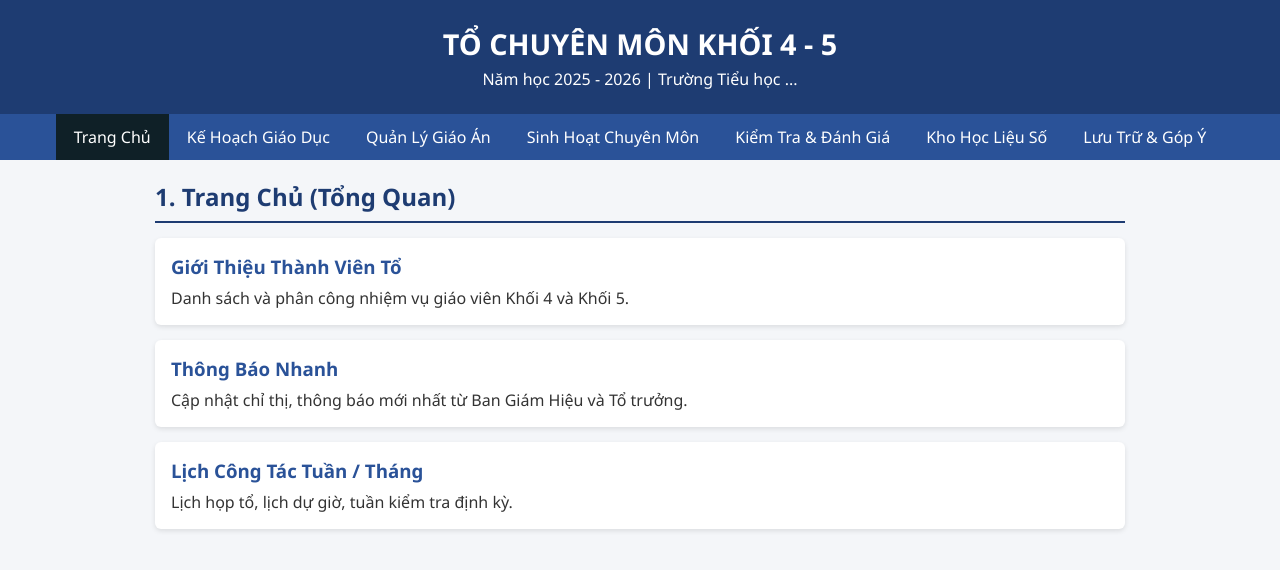
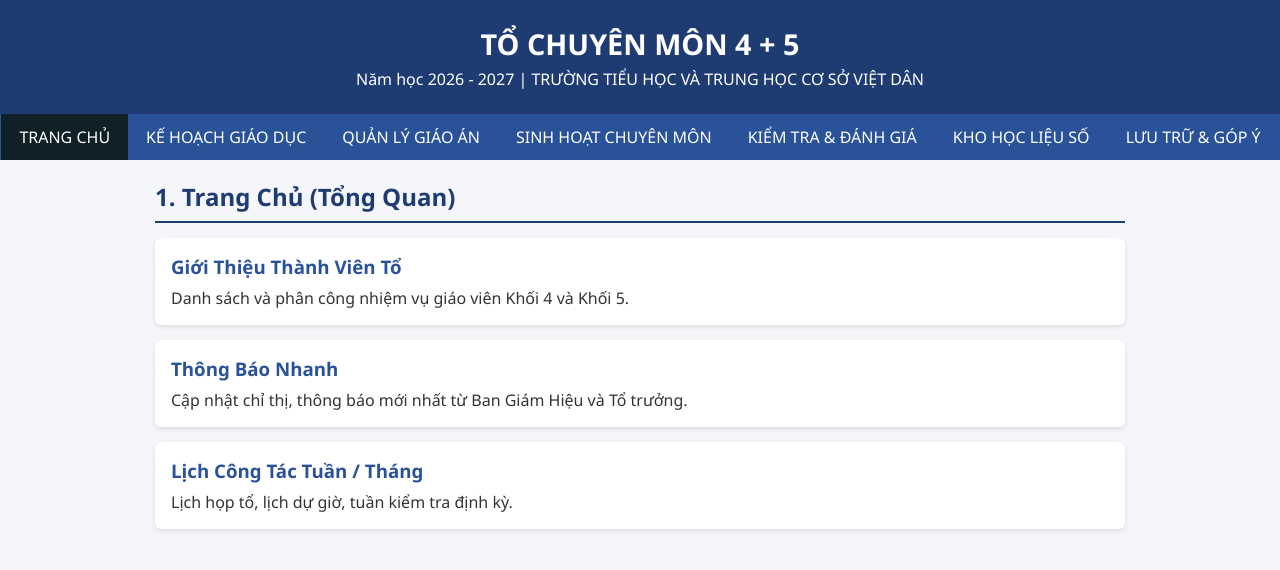
Before and after one commit to leqyn/web, a plain HTML site: page index.html in a window 1280 px wide. Drawn offline with Linux system fonts and the light colour scheme.

Commit message:
Update header and navigation text to uppercase

```diff
--- a/index.html
+++ b/index.html
@@ -3,26 +3,26 @@
 <head>
   <meta charset="UTF-8">
   <meta name="viewport" content="width=device-width, initial-scale=1.0">
-  <title>Tổ Chuyên Môn Khối 4 - 5</title>
+  <title>TỔ CHUYÊN MÔN 4 - 5</title>
   <link rel="stylesheet" href="style.css">
 </head>
 <body>
 
   <!-- Banner & Header -->
   <header>
-    <h1>TỔ CHUYÊN MÔN KHỐI 4 - 5</h1>
-    <p>Năm học 2025 - 2026 | Trường Tiểu học ...</p>
+    <h1>TỔ CHUYÊN MÔN 4 + 5</h1>
+    <p>Năm học 2026 - 2027 | TRƯỜNG TIỂU HỌC VÀ TRUNG HỌC CƠ SỞ VIỆT DÂN </p>
   </header>
 
   <!-- Navigation Menu -->
   <nav>
-    <a href="#trang-chu" class="nav-link active" onclick="showSection('trang-chu')">Trang Chủ</a>
-    <a href="#ke-hoach" class="nav-link" onclick="showSection('ke-hoach')">Kế Hoạch Giáo Dục</a>
-    <a href="#giao-an" class="nav-link" onclick="showSection('giao-an')">Quản Lý Giáo Án</a>
-    <a href="#sinh-hoat" class="nav-link" onclick="showSection('sinh-hoat')">Sinh Hoạt Chuyên Môn</a>
-    <a href="#danh-gia" class="nav-link" onclick="showSection('danh-gia')">Kiểm Tra & Đánh Giá</a>
-    <a href="#hoc-lieu" class="nav-link" onclick="showSection('hoc-lieu')">Kho Học Liệu Số</a>
-    <a href="#gop-y" class="nav-link" onclick="showSection('gop-y')">Lưu Trữ & Góp Ý</a>
+    <a href="#trang-chu" class="nav-link active" onclick="showSection('trang-chu')">TRANG CHỦ</a>
+    <a href="#ke-hoach" class="nav-link" onclick="showSection('ke-hoach')">KẾ HOẠCH GIÁO DỤC</a>
+    <a href="#giao-an" class="nav-link" onclick="showSection('giao-an')">QUẢN LÝ GIÁO ÁN</a>
+    <a href="#sinh-hoat" class="nav-link" onclick="showSection('sinh-hoat')">SINH HOẠT CHUYÊN MÔN</a>
+    <a href="#danh-gia" class="nav-link" onclick="showSection('danh-gia')">KIỂM TRA & ĐÁNH GIÁ</a>
+    <a href="#hoc-lieu" class="nav-link" onclick="showSection('hoc-lieu')">KHO HỌC LIỆU SỐ</a>
+    <a href="#gop-y" class="nav-link" onclick="showSection('gop-y')">LƯU TRỮ & GÓP Ý</a>
   </nav>
 
   <div class="container">
```
